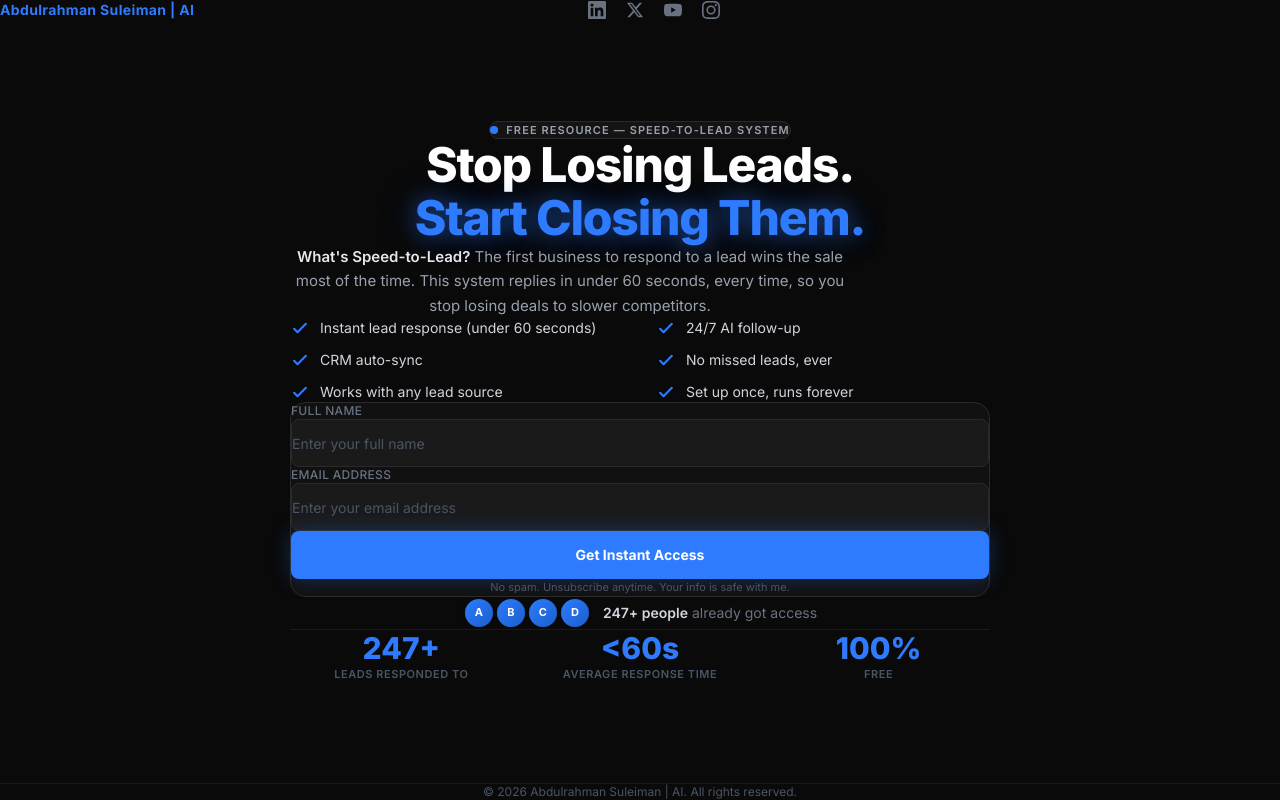
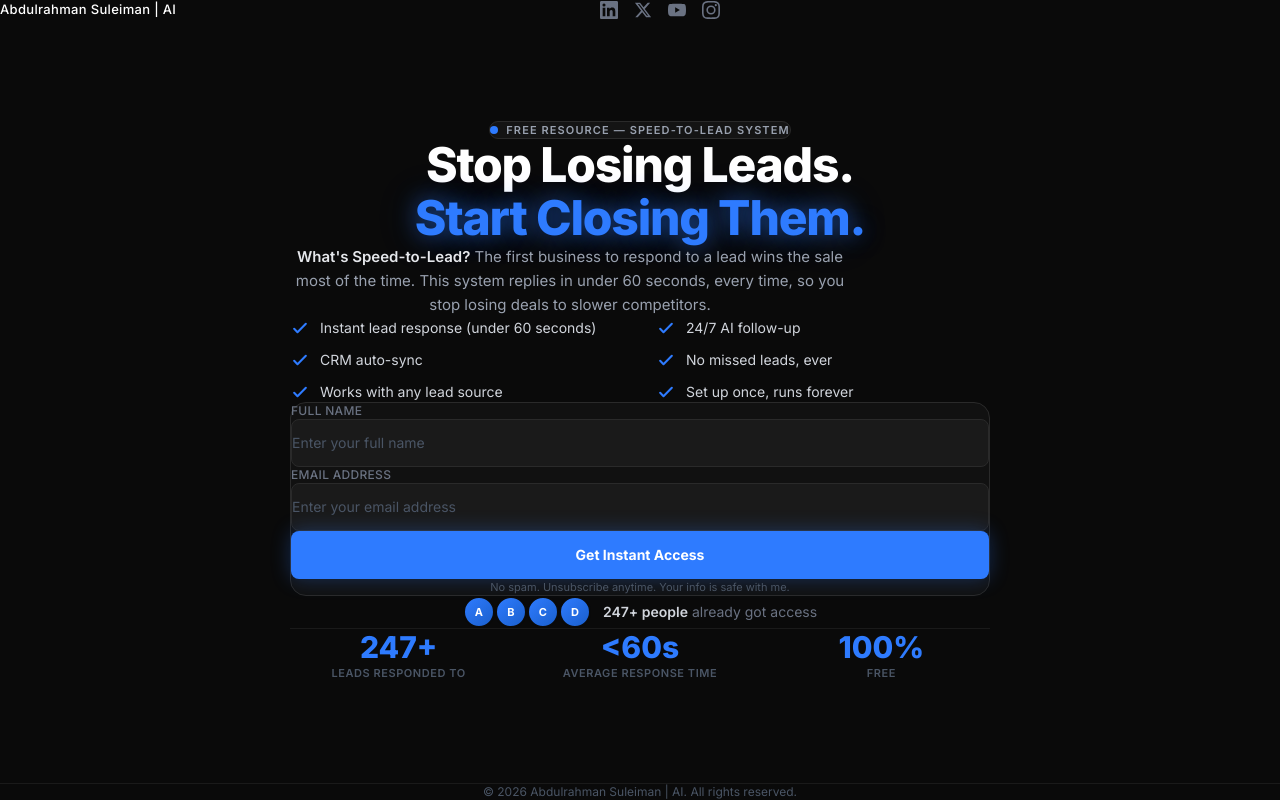
Before and after one commit to Abdulrahmansuleiman/speed-to-lead, a Next.js app: page / in a window 1280 px wide. Built offline with nearby package versions, Linux system fonts and the light colour scheme.

Commit message:
Polish: spacing fixes - nav padding, section gaps, form internal spacing, stats bar breathing room

```diff
--- a/src/app/page.tsx
+++ b/src/app/page.tsx
@@ -49,11 +49,11 @@ export default function Home() {
   return (
     <div className="min-h-screen bg-[#0A0A0A] flex flex-col">
       {/* ── Top Nav ── */}
-      <nav className="w-full px-6 py-4 flex items-center justify-between max-w-[720px] mx-auto">
-        <div className="text-sm font-bold text-[#2E7BFF] tracking-wide">
+      <nav className="w-full px-6 pt-6 pb-4 flex items-center justify-between max-w-[720px] mx-auto">
+        <div className="text-[13px] font-medium text-white tracking-wide">
           Abdulrahman Suleiman | AI
         </div>
-        <div className="flex items-center gap-5">
+        <div className="flex items-center gap-4">
           <a href="#" className="text-gray-500 hover:text-[#2E7BFF] transition-colors" aria-label="LinkedIn">
             <svg className="w-[18px] h-[18px]" fill="currentColor" viewBox="0 0 24 24"><path d="M20.447 20.452h-3.554v-5.569c0-1.328-.027-3.037-1.852-3.037-1.853 0-2.136 1.445-2.136 2.939v5.667H9.351V9h3.414v1.561h.046c.477-.9 1.637-1.85 3.37-1.85 3.601 0 4.267 2.37 4.267 5.455v6.286zM5.337 7.433a2.062 2.062 0 01-2.063-2.065 2.064 2.064 0 112.063 2.065zm1.782 13.019H3.555V9h3.564v11.452zM22.225 0H1.771C.792 0 0 .774 0 1.729v20.542C0 23.227.792 24 1.771 24h20.451C23.2 24 24 23.227 24 22.271V1.729C24 .774 23.2 0 22.222 0h.003z"/></svg>
           </a>
@@ -96,7 +96,7 @@ export default function Home() {
               </div>
 
               {/* ── Headline ── */}
-              <div className="text-center mb-8">
+              <div className="text-center mb-10">
                 <h1 className="text-4xl sm:text-5xl font-extrabold leading-[1.1] tracking-tight mb-0">
                   <span className="text-white block">Stop Losing Leads.</span>
                   <span className="text-[#2E7BFF] glow-text block mt-1">Start Closing Them.</span>
@@ -104,7 +104,7 @@ export default function Home() {
               </div>
 
               {/* ── Explainer ── */}
-              <div className="text-center mb-10 px-2">
+              <div className="text-center mb-8 px-2">
                 <p className="text-gray-400 text-[15px] leading-relaxed max-w-[560px] mx-auto">
                   <span className="font-semibold text-gray-200">What&apos;s Speed-to-Lead?</span>{" "}
                   The first business to respond to a lead wins the sale most of the time. This system replies in under 60 seconds, every time, so you stop losing deals to slower competitors.
@@ -124,8 +124,8 @@ export default function Home() {
               </div>
 
               {/* ── Form Card ── */}
-              <div className="rounded-2xl border border-[#2A2A2A] bg-[#111111] p-7 sm:p-8">
-                <form onSubmit={handleSubmit} className="space-y-4">
+              <div className="rounded-2xl border border-[#2A2A2A] bg-[#111111] p-7 sm:p-8 mt-10">
+                <form onSubmit={handleSubmit} className="space-y-5">
                   <div>
                     <label htmlFor="name" className="block text-xs font-medium text-gray-500 mb-1.5 uppercase tracking-wide">
                       Full Name
@@ -178,13 +178,13 @@ export default function Home() {
                   </button>
                 </form>
 
-                <p className="text-center text-[11px] text-gray-600 mt-4">
+                <p className="text-center text-[11px] text-gray-600 mt-5">
                   No spam. Unsubscribe anytime. Your info is safe with me.
                 </p>
               </div>
 
               {/* ── Social Proof ── */}
-              <div className="flex items-center justify-center gap-3 mt-8">
+              <div className="flex items-center justify-center gap-3 mt-6">
                 <div className="flex -space-x-2">
                   {["A", "B", "C", "D"].map((letter, i) => (
                     <div
@@ -201,7 +201,7 @@ export default function Home() {
               </div>
 
               {/* ── Stats Bar ── */}
-              <div className="grid grid-cols-3 gap-4 mt-12 pt-8 border-t border-[#1A1A1A]">
+              <div className="grid grid-cols-3 gap-6 mt-14 pt-10 pb-4 border-t border-[#1A1A1A]">
                 {STATS.map((stat) => (
                   <div key={stat.label} className="text-center">
                     <div className="text-2xl sm:text-3xl font-extrabold text-[#2E7BFF] mb-1">{stat.value}</div>
```
